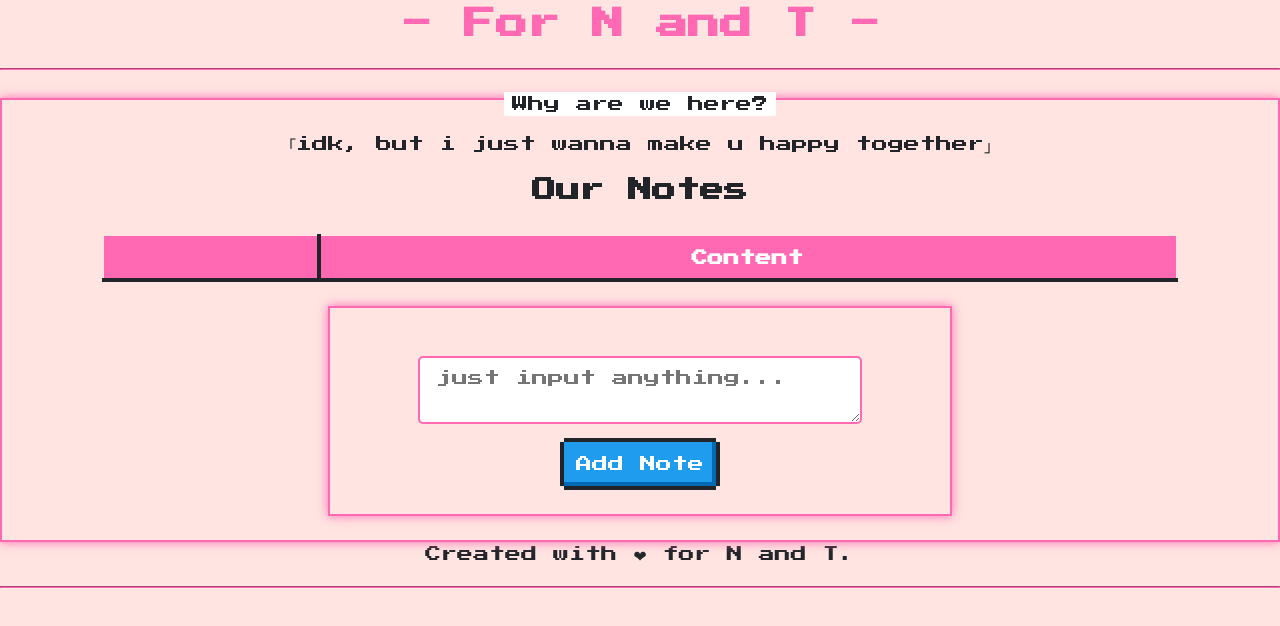
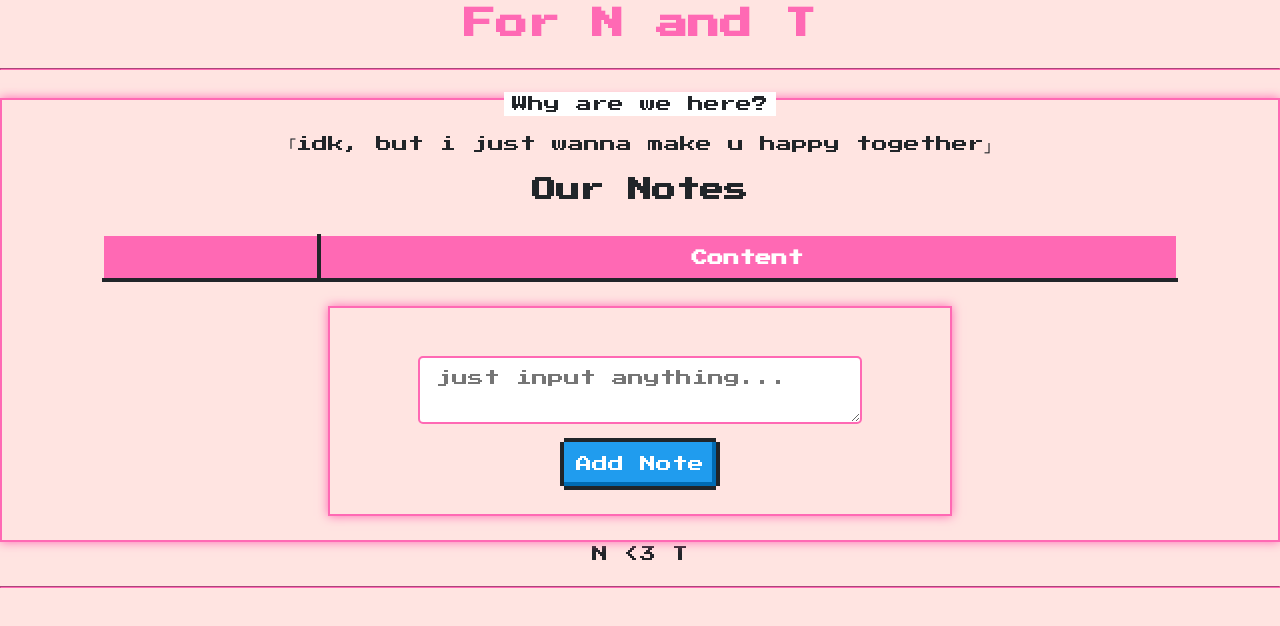
Before and after one commit to fornandt157/fornandt157.github.io, a plain HTML site: page index.html in a window 1280 px wide. Drawn offline with nearby package versions, Linux system fonts and the light colour scheme; no server answers.

Commit message:
Update index.html

```diff
--- a/index.html
+++ b/index.html
@@ -145,7 +145,7 @@
   </head>
   <body>
     <header>
-      <h1>- For N and T -</h1>
+      <h1>For N and T</h1>
     </header>
     <hr class="hrs">
     <main>
@@ -175,7 +175,7 @@
       </div>
     </main>
   <footer>
-    <p>Created with ❤ for N and T.</p>
+    <p>N <3 T</p>
   </footer>
   <hr class="hrs">
   <script>
```
